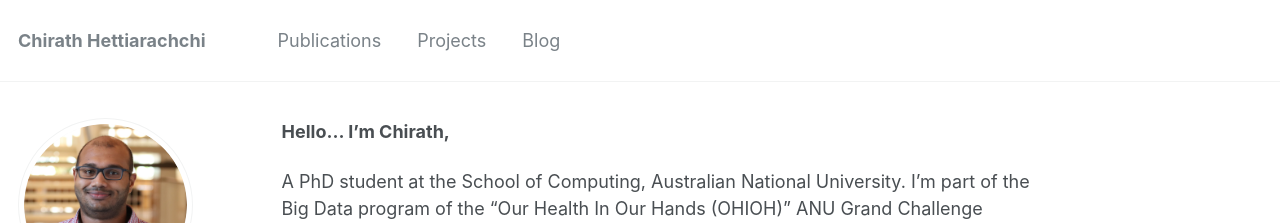
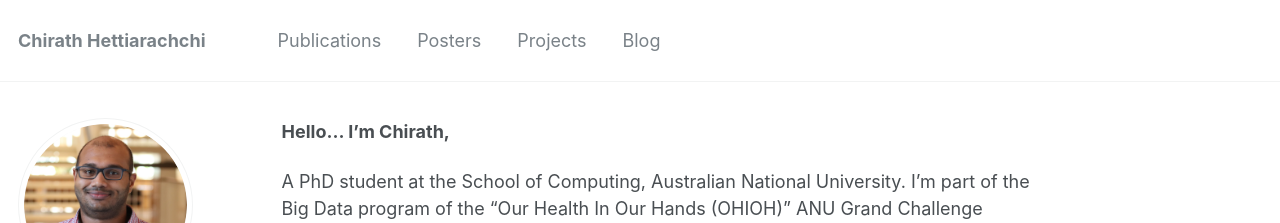
Before and after one commit to chirathyh/chirathyh.github.io, a Jekyll site: the page built from _pages/about.md, in a window 1280 px wide and 900 px high. Shown: the top 223 px of the window. Built offline with Jekyll 4.4.1, drawn with Linux system fonts in a browser that asks for light colours; some web fonts are replaced.

Commit message:
Update navigation.yml

```diff
--- a/_data/navigation.yml
+++ b/_data/navigation.yml
@@ -5,6 +5,9 @@ main:
 
   - title: "Publications"
     url: /publications/
+
+  - title: "Posters"
+    url: /posters/
 
 #  - title: "Talks"
 #    url: /talks/
```
